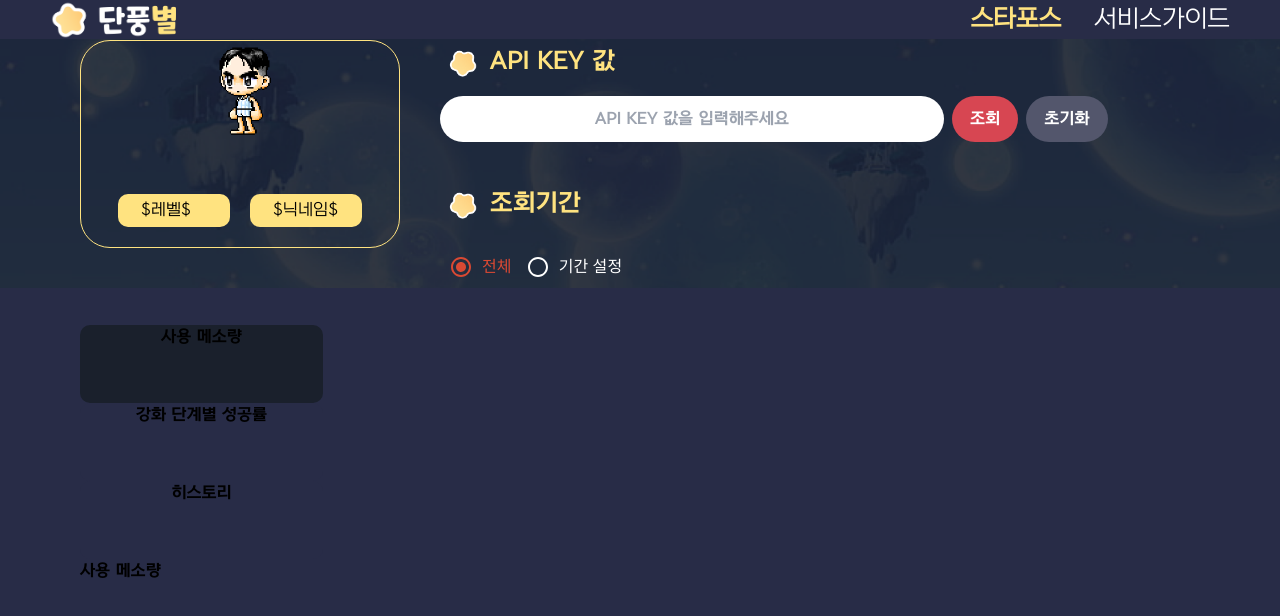
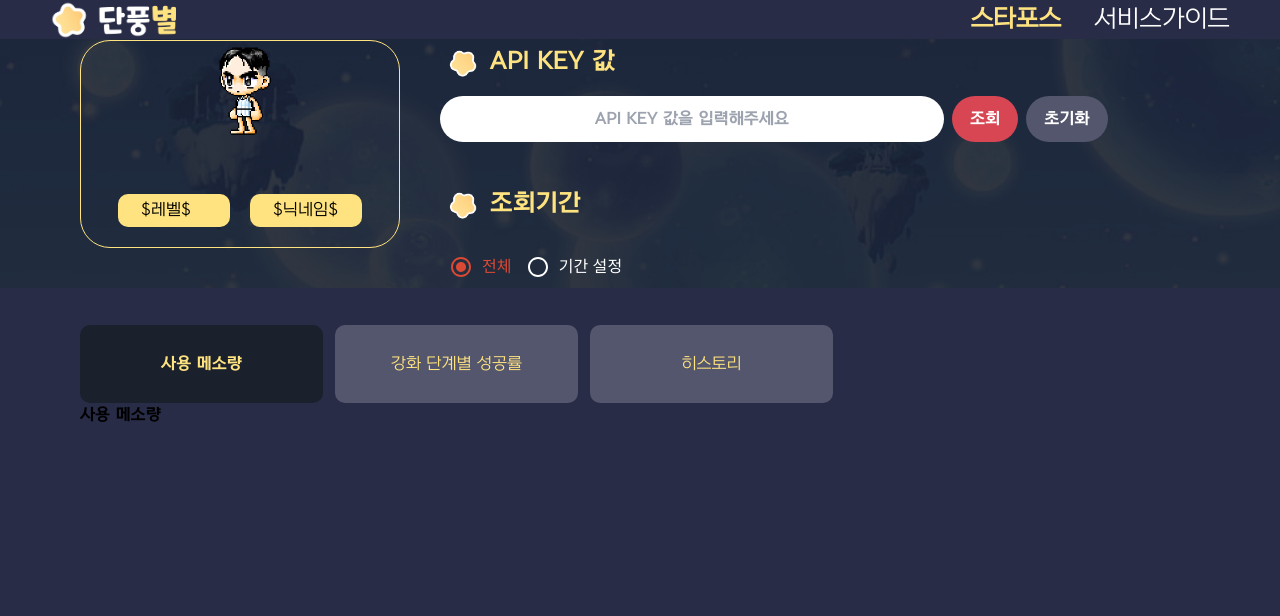
Before and after one commit to Amjong/bossMaple, a React (Create React App) app: page / in a window 1280 px wide. Shown: the top 616 px of the page. Built offline with nearby package versions, Linux system fonts and the light colour scheme.

Commit message:
ui/TapBtn.jsx: styling tabBtn (color, align)

```diff
--- a/src/components/ContentPanel.jsx
+++ b/src/components/ContentPanel.jsx
@@ -22,7 +22,7 @@ export default function ContentPanel() {
     setMenu(value);
   };
   return (
-    <div>
+    <div className='w-full'>
       <TapBtns onChanged={handleChange} />
       {contentArray[menu].component}
     </div>
--- a/src/components/ui/TapBtn.jsx
+++ b/src/components/ui/TapBtn.jsx
@@ -1,9 +1,10 @@
 export default function TapBtn({ handleClick, isSelected, text }) {
-  const color = isSelected ? 'bg-n0' : 'bg-n1';
-  const font = isSelected ? 'text-bold' : 'text-regular';
+  const color = isSelected ? 'bg-n0' : 'bg-n2';
+  const font = isSelected ? 'font-bold' : 'font-regular';
   return (
     <div
-      className={`${color} ${font} rounded-[10px] w-[243px] h-[78px] onClick=${handleClick} text-center whitespace-nowrap`}
+      className={`${color} ${font} flex items-center justify-center text-y4 rounded-[10px] w-[243px] h-[78px] text-center whitespace-nowrap cursor-pointer`}
+      onClick={handleClick}
     >
       {text}
     </div>
--- a/src/components/ui/TapBtns.jsx
+++ b/src/components/ui/TapBtns.jsx
@@ -15,7 +15,7 @@ const tabBtnsArray = [
 export default function TapBtns({ onChanged }) {
   const [selectedValue, setSelectedValue] = useState(0);
   return (
-    <div>
+    <div className='w-full flex justify-start gap-3'>
       {tabBtnsArray.map((tabBtn, index) => {
         return (
           <TapBtn
```
